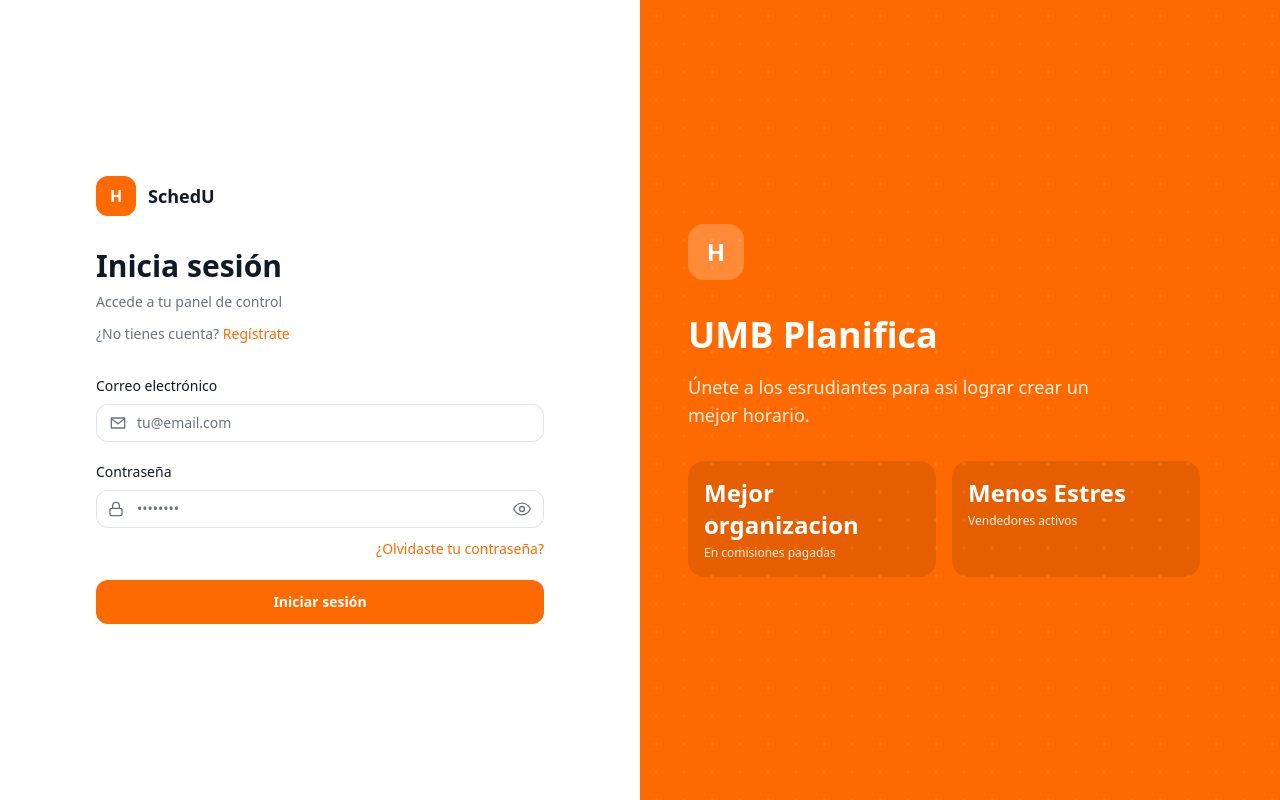
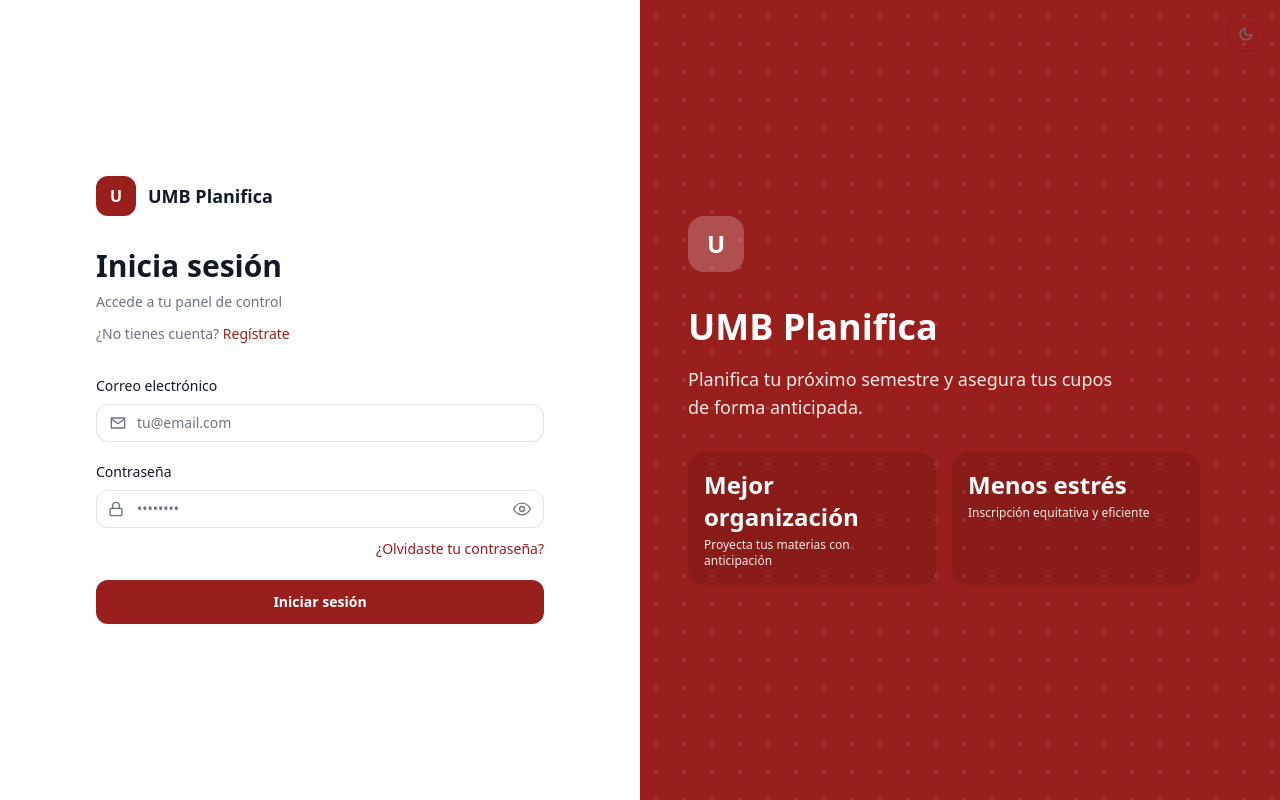
Before and after one commit to umb-ingeneria-web/umb-ingenieria-web-frontend, a React (Vite) app: page /login in a window 1280 px wide. Built offline with nearby package versions, Linux system fonts and the light colour scheme; no server answers.

Commit message:
Branding

```diff
--- a/src/components/auth/Auth.layout.tsx
+++ b/src/components/auth/Auth.layout.tsx
@@ -1,8 +1,20 @@
-import type { CSSProperties, ReactNode } from 'react'
+import type { CSSProperties, ReactNode, SVGProps } from 'react'
+import { useTheme } from '../../theme/useTheme'
 
 export default function AuthLayout({ children }: { children: ReactNode }) {
+  const { isDark, toggle } = useTheme()
+
   return (
-    <div className="min-h-screen bg-[var(--color-bg)]">
+    <div className="relative min-h-screen bg-[var(--color-bg)]">
+      <button
+        type="button"
+        onClick={toggle}
+        className="absolute right-4 top-4 z-10 flex h-9 w-9 items-center justify-center rounded-xl border border-[var(--input-border)] text-[var(--color-text-muted)] transition-colors hover:bg-[var(--color-surface-2)]"
+        aria-label={isDark ? 'Cambiar a modo claro' : 'Cambiar a modo oscuro'}
+      >
+        {isDark ? <SunIcon className="h-4 w-4" /> : <MoonIcon className="h-4 w-4" />}
+      </button>
+
       <div className="grid min-h-screen grid-cols-1 lg:grid-cols-2">
         {children}
         <LateralInfo />
@@ -24,7 +36,7 @@ function LateralInfo() {
       <div className="flex h-full flex-col justify-center p-12 text-white">
         <div className="mb-8">
           <div className="flex h-14 w-14 items-center justify-center rounded-2xl bg-[rgba(255,255,255,0.22)] text-2xl font-semibold">
-            H
+            U
           </div>
         </div>
 
@@ -32,20 +44,20 @@ function LateralInfo() {
           UMB Planifica
         </h2>
         <p className="mt-4 max-w-md text-lg text-[rgba(255,255,255,0.90)]">
-          Únete a los esrudiantes para asi lograr crear un mejor horario.
+          Planifica tu próximo semestre y asegura tus cupos de forma anticipada.
         </p>
 
         <div className="mt-8 grid max-w-lg grid-cols-2 gap-4">
           <div className="rounded-2xl bg-[rgba(0,0,0,0.10)] p-4">
-            <div className="text-2xl font-bold">Mejor organizacion </div>
+            <div className="text-2xl font-bold">Mejor organización</div>
             <div className="mt-1 text-xs text-[rgba(255,255,255,0.90)]">
-              En comisiones pagadas
+              Proyecta tus materias con anticipación
             </div>
           </div>
           <div className="rounded-2xl bg-[rgba(0,0,0,0.10)] p-4">
-            <div className="text-2xl font-bold">Menos Estres</div>
+            <div className="text-2xl font-bold">Menos estrés</div>
             <div className="mt-1 text-xs text-[rgba(255,255,255,0.90)]">
-              Vendedores activos
+              Inscripción equitativa y eficiente
             </div>
           </div>
         </div>
@@ -53,3 +65,20 @@ function LateralInfo() {
     </div>
   )
 }
+
+function SunIcon(props: SVGProps<SVGSVGElement>) {
+  return (
+    <svg viewBox="0 0 24 24" fill="none" {...props}>
+      <circle cx="12" cy="12" r="4" stroke="currentColor" strokeWidth="1.8" />
+      <path d="M12 2v2M12 20v2M4.93 4.93l1.41 1.41M17.66 17.66l1.41 1.41M2 12h2M20 12h2M4.93 19.07l1.41-1.41M17.66 6.34l1.41-1.41" stroke="currentColor" strokeWidth="1.8" strokeLinecap="round" />
+    </svg>
+  )
+}
+
+function MoonIcon(props: SVGProps<SVGSVGElement>) {
+  return (
+    <svg viewBox="0 0 24 24" fill="none" {...props}>
+      <path d="M21 12.79A9 9 0 1 1 11.21 3a7 7 0 0 0 9.79 9.79z" stroke="currentColor" strokeWidth="1.8" strokeLinecap="round" strokeLinejoin="round" />
+    </svg>
+  )
+}
--- a/src/layouts/PrivateLayout.tsx
+++ b/src/layouts/PrivateLayout.tsx
@@ -130,10 +130,10 @@ export default function PrivateLayout() {
             <div className="flex items-center justify-between gap-3">
               <div className="flex items-center gap-3">
                 <div className="flex h-9 w-9 items-center justify-center rounded-xl bg-[var(--color-primary)] text-sm font-semibold text-white">
-                  H
+                  U
                 </div>
                 <div className="min-w-0">
-                  <div className="truncate font-semibold">Harold Software</div>
+                  <div className="truncate font-semibold">UMB Planifica</div>
                 </div>
               </div>
 
@@ -184,7 +184,7 @@ export default function PrivateLayout() {
                   aria-expanded={userMenuOpen}
                 >
                   <div className="flex min-w-0 items-center gap-3">
-                    <div className="flex h-10 w-10 items-center justify-center rounded-xl bg-[rgba(255,106,0,0.12)] text-sm font-semibold text-[var(--color-primary)]">
+                    <div className="flex h-10 w-10 items-center justify-center rounded-xl bg-[rgba(152,31,28,0.12)] text-sm font-semibold text-[var(--color-primary)]">
                       {displayName.slice(0, 1).toUpperCase()}
                     </div>
                     <div className="min-w-0 text-left">
@@ -324,11 +324,11 @@ export default function PrivateLayout() {
 function getSectionTitle(pathname: string) {
   if (pathname.startsWith('/app/dashboard')) return 'Dashboard'
   if (pathname.startsWith('/app/admin/users')) return 'Usuarios'
-  if (pathname.startsWith('/app/services')) return 'Servicios'
-  if (pathname.startsWith('/app/training')) return 'Capacitaciones'
-  if (pathname.startsWith('/app/sales')) return 'Ventas'
-  if (pathname.startsWith('/app/commissions')) return 'Comisiones'
-  if (pathname.startsWith('/app/payouts')) return 'Payouts'
+  if (pathname.startsWith('/app/pre-registro')) return 'Pre-registro'
+  if (pathname.startsWith('/app/historial')) return 'Historial académico'
+  if (pathname.startsWith('/app/materias')) return 'Materias'
+  if (pathname.startsWith('/app/horarios')) return 'Horarios'
+  if (pathname.startsWith('/app/demanda')) return 'Analítica de demanda'
   if (pathname.startsWith('/app/settings')) return 'Configuración'
   if (pathname.startsWith('/app/profile')) return 'Perfil'
   return 'Dashboard'
--- a/src/pages/DashboardPage.tsx
+++ b/src/pages/DashboardPage.tsx
@@ -2,14 +2,14 @@ export default function DashboardPage() {
   return (
     <div className="space-y-4">
       <div>
-        <h1 className="text-2xl font-semibold">Panel Administrador</h1>
+        <h1 className="text-2xl font-semibold">Panel de control</h1>
         <p className="mt-1 text-sm text-[var(--color-text-muted)]">
-          Métricas globales
+          Resumen académico del semestre
         </p>
       </div>
 
       <div className="grid gap-4 md:grid-cols-3">
-        {[{ t: 'GMV Total', v: '$45,600', s: '↑ 23% vs mes anterior' }, { t: 'Ventas', v: '156', s: 'Últimos 30 días' }, { t: 'Vendedores', v: '48', s: 'Activos' }, { t: 'Empresas', v: '12', s: 'Registradas' }, { t: 'Servicios', v: '24', s: 'Publicados' }, { t: 'Take Rate', v: '8.5%', s: 'Promedio' }].map(
+        {[{ t: 'Estudiantes registrados', v: '1,240', s: '↑ 15% vs semestre anterior' }, { t: 'Pre-registros', v: '856', s: 'Semestre actual' }, { t: 'Materias proyectadas', v: '124', s: 'Disponibles' }, { t: 'Jornadas', v: '3', s: 'Diurna, nocturna y virtual' }, { t: 'Historiales cargados', v: '720', s: 'PDFs procesados' }, { t: 'Tasa de cobertura', v: '92%', s: 'Cupos satisfechos' }].map(
           (c) => (
             <div
               key={c.t}
--- a/src/pages/LoginPage.tsx
+++ b/src/pages/LoginPage.tsx
@@ -45,9 +45,9 @@ export default function LoginPage() {
 
           <div className="flex items-center gap-3">
             <div className="flex h-10 w-10 items-center justify-center rounded-xl bg-[var(--color-primary)] text-white font-semibold">
-              H
+              U
             </div>
-            <div className="text-lg font-semibold">SchedU</div>
+            <div className="text-lg font-semibold">UMB Planifica</div>
           </div>
 
           <div className="mt-8">
--- a/src/pages/RegisterPage.tsx
+++ b/src/pages/RegisterPage.tsx
@@ -56,15 +56,15 @@ export default function RegisterPage() {
         <div className="w-full max-w-md">
           <div className="flex items-center gap-3">
             <div className="flex h-10 w-10 items-center justify-center rounded-xl bg-[var(--color-primary)] text-white font-semibold">
-              H
+              U
             </div>
-            <div className="text-lg font-semibold">Harold Software</div>
+            <div className="text-lg font-semibold">UMB Planifica</div>
           </div>
 
           <div className="mt-10">
             <h1 className="text-4xl font-semibold">Crea tu cuenta</h1>
             <p className="mt-3 text-base text-[var(--color-text-muted)]">
-              Empieza a vender y ganar comisiones
+              Planifica tu próximo semestre y asegura tus cupos
             </p>
           </div>
 
--- a/src/styles/theme.scss
+++ b/src/styles/theme.scss
@@ -6,14 +6,14 @@
   --color-text: #e7eefc;
   --color-text-muted: #a8b6d6;
 
-  --color-primary: #9A1F1F;
-  --color-primary-600: #e95d00;
+  --color-primary: #981F1C;
+  --color-primary-600: #7A1916;
   --color-danger: #ff4d6d;
   --color-success: #2bd4a5;
 
   --sidebar-bg: var(--color-surface);
   --sidebar-text: var(--color-text);
-  --sidebar-active-bg: rgba(255, 106, 0, 0.18);
+  --sidebar-active-bg: rgba(152, 31, 28, 0.18);
 
   --button-bg: var(--color-primary);
   --button-bg-hover: var(--color-primary-600);
@@ -21,7 +21,7 @@
 
   --input-bg: rgba(255, 255, 255, 0.06);
   --input-border: rgba(255, 255, 255, 0.14);
-  --input-border-focus: rgba(255, 106, 0, 0.7);
+  --input-border-focus: rgba(152, 31, 28, 0.7);
 }
 
 html[data-theme='light'] {
@@ -32,14 +32,14 @@ html[data-theme='light'] {
   --color-text: #111827;
   --color-text-muted: #6b7280;
 
-  --color-primary: #ff6a00;
-  --color-primary-600: #e95d00;
+  --color-primary: #981F1C;
+  --color-primary-600: #7A1916;
   --color-danger: #e11d48;
   --color-success: #059669;
 
   --sidebar-bg: var(--color-surface);
   --sidebar-text: var(--color-text);
-  --sidebar-active-bg: rgba(255, 106, 0, 0.12);
+  --sidebar-active-bg: rgba(152, 31, 28, 0.12);
 
   --button-bg: var(--color-primary);
   --button-bg-hover: var(--color-primary-600);
@@ -47,7 +47,7 @@ html[data-theme='light'] {
 
   --input-bg: #ffffff;
   --input-border: rgba(17, 24, 39, 0.12);
-  --input-border-focus: rgba(255, 106, 0, 0.55);
+  --input-border-focus: rgba(152, 31, 28, 0.55);
 }
 
 html,
```
Also changed, not shown: .claude/settings.local.json (added).
